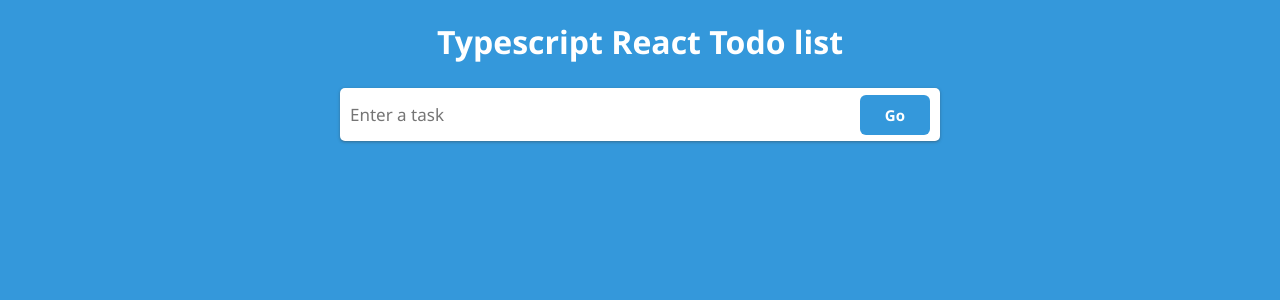
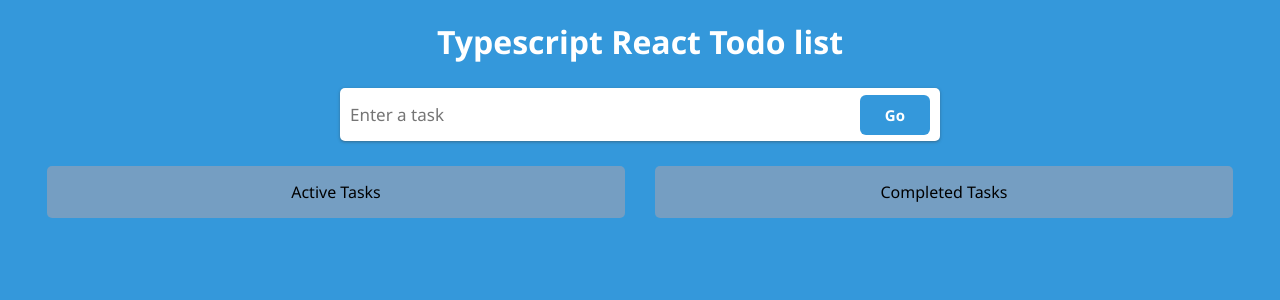
Before and after one commit to cedricheijlman/react-typescript-todolist, a React (Create React App) app: page / in a window 1280 px wide. Shown: the top 300 px of the page. Built offline with nearby package versions, Linux system fonts and the light colour scheme.

Commit message:
active tasks, completed tasks ui

```diff
--- a/src/components/SingleTodo.css
+++ b/src/components/SingleTodo.css
@@ -1,10 +1,11 @@
 .allTodos {
-  width: 90%;
+  width: 95%;
+
   display: flex;
   flex-direction: row;
-  align-items: center;
+
   flex-wrap: wrap;
-  justify-content: center;
+  justify-content: space-around;
 }
 
 .todoIcons {
@@ -19,7 +20,12 @@
   margin: 10px;
   align-items: center;
   justify-content: space-between;
-  width: 40%;
+  transition: all 0.2s;
+}
+
+.singleTodo:hover {
+  box-shadow: 0 0 5px black;
+  transform: scale(1.01);
 }
 
 .singleTodo__icon {
@@ -42,3 +48,13 @@
     width: 100%;
   }
 }
+
+.allTodos__activeTasks,
+.allTodos__completedTasks {
+  display: flex;
+  flex-direction: column;
+  width: 47.5%;
+  background-color: rgb(117, 158, 194);
+  padding: 15px;
+  border-radius: 5px;
+}
--- a/src/components/TodoList.tsx
+++ b/src/components/TodoList.tsx
@@ -11,6 +11,8 @@ interface Props {
 const TodoList: React.FC<Props> = ({ todos, setTodos }) => {
   return (
     <div className="allTodos">
+      <div className="allTodos__activeTasks">
+        <span>Active Tasks</span>
         {todos?.map((todo, index) => {
           return (
             <SingleTodo
@@ -22,6 +24,20 @@ const TodoList: React.FC<Props> = ({ todos, setTodos }) => {
           );
         })}
       </div>
+      <div className="allTodos__completedTasks">
+        <span>Completed Tasks</span>
+        {todos?.map((todo, index) => {
+          return (
+            <SingleTodo
+              key={index}
+              todo={todo}
+              todos={todos}
+              setTodos={setTodos}
+            />
+          );
+        })}
+      </div>
+    </div>
   );
 };
 
```
Lines whose indentation alone changed are shown as unchanged.
